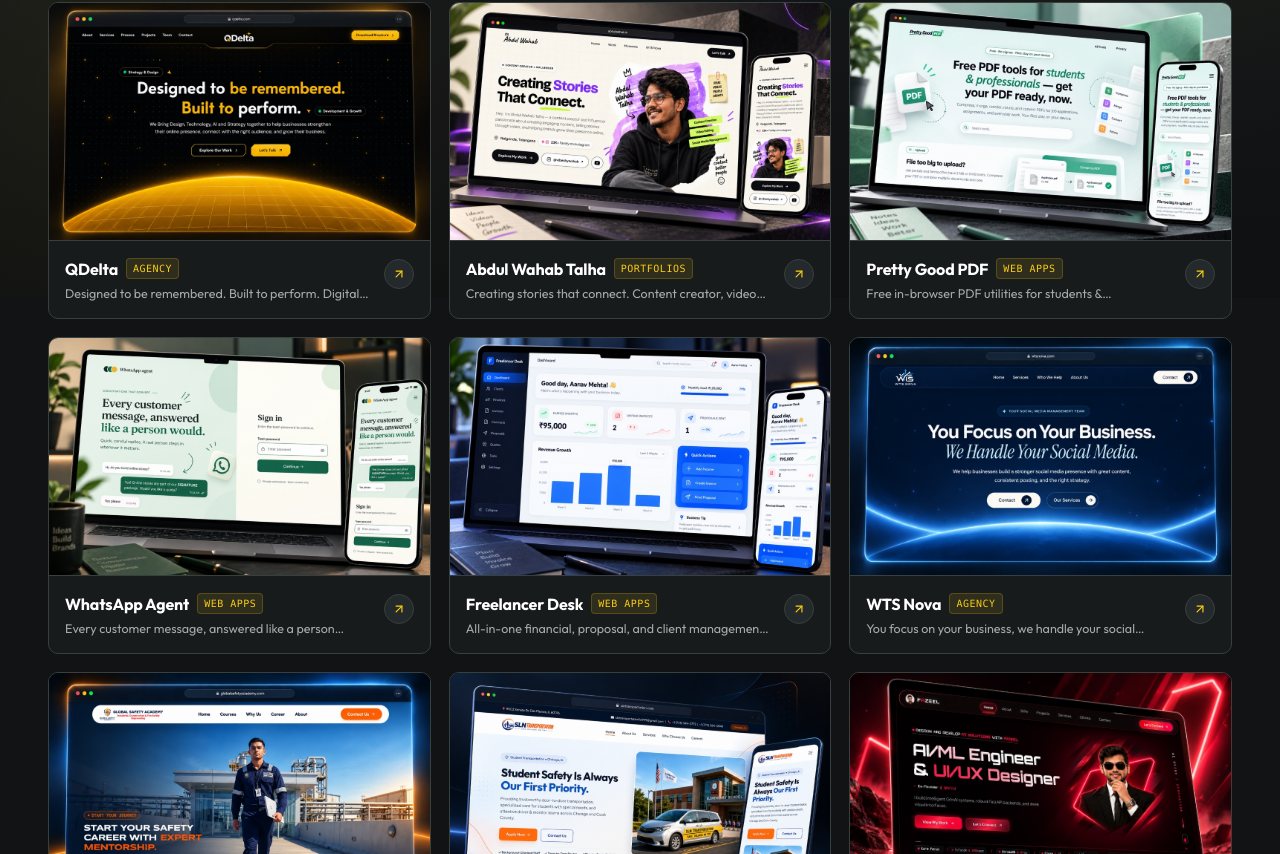
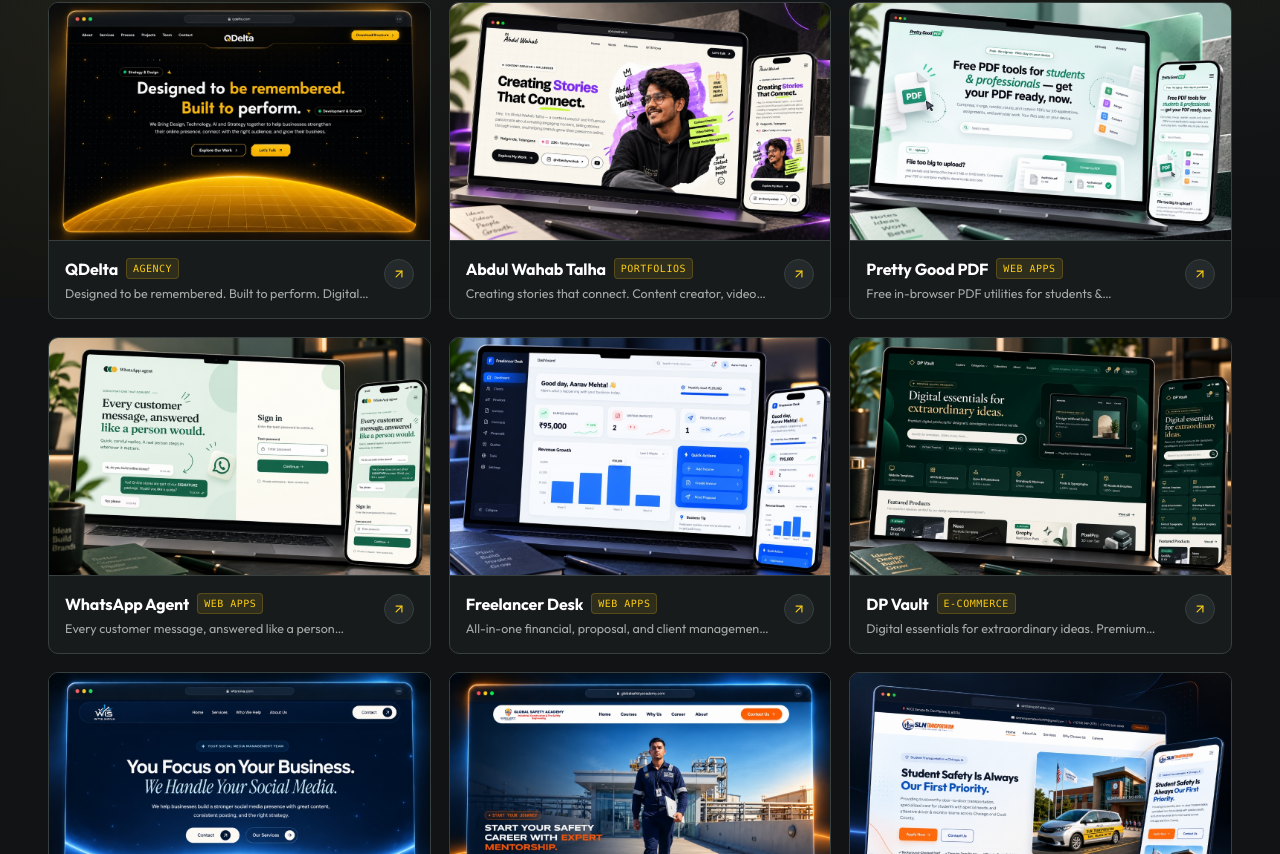
Before and after one commit to qdelta-technologies/work-portfolio-qdelta, a Next.js app: page / in a window 1280 px wide. Shown: the part 502-1356 px from the top of the page. Built offline with nearby package versions, Linux system fonts and the light colour scheme.

Commit message:
feat: add DP Vault ecommerce project

```diff
--- a/src/data/website-projects.ts
+++ b/src/data/website-projects.ts
@@ -65,6 +65,19 @@
     featured: true,
     year: 2026,
     technologies: ["Next.js", "TypeScript", "Tailwind CSS", "SaaS Dashboard"],
+  },
+  {
+    id: "dp-vault",
+    slug: "dp-vault",
+    title: "DP Vault",
+    category: "ecommerce",
+    categoryLabel: "E-commerce",
+    description: "Digital essentials for extraordinary ideas. Premium digital products marketplace for designers, developers, and creative minds.",
+    thumbnail: "/images/websites/dp-vault.jpg",
+    liveUrl: "https://dp-vault-omega.vercel.app/",
+    featured: true,
+    year: 2026,
+    technologies: ["Next.js", "Tailwind CSS", "E-commerce", "Digital Marketplace"],
   },
   {
     id: "wts-nova",
```
Also changed, not shown: public/images/websites/dp-vault.jpg (added).
